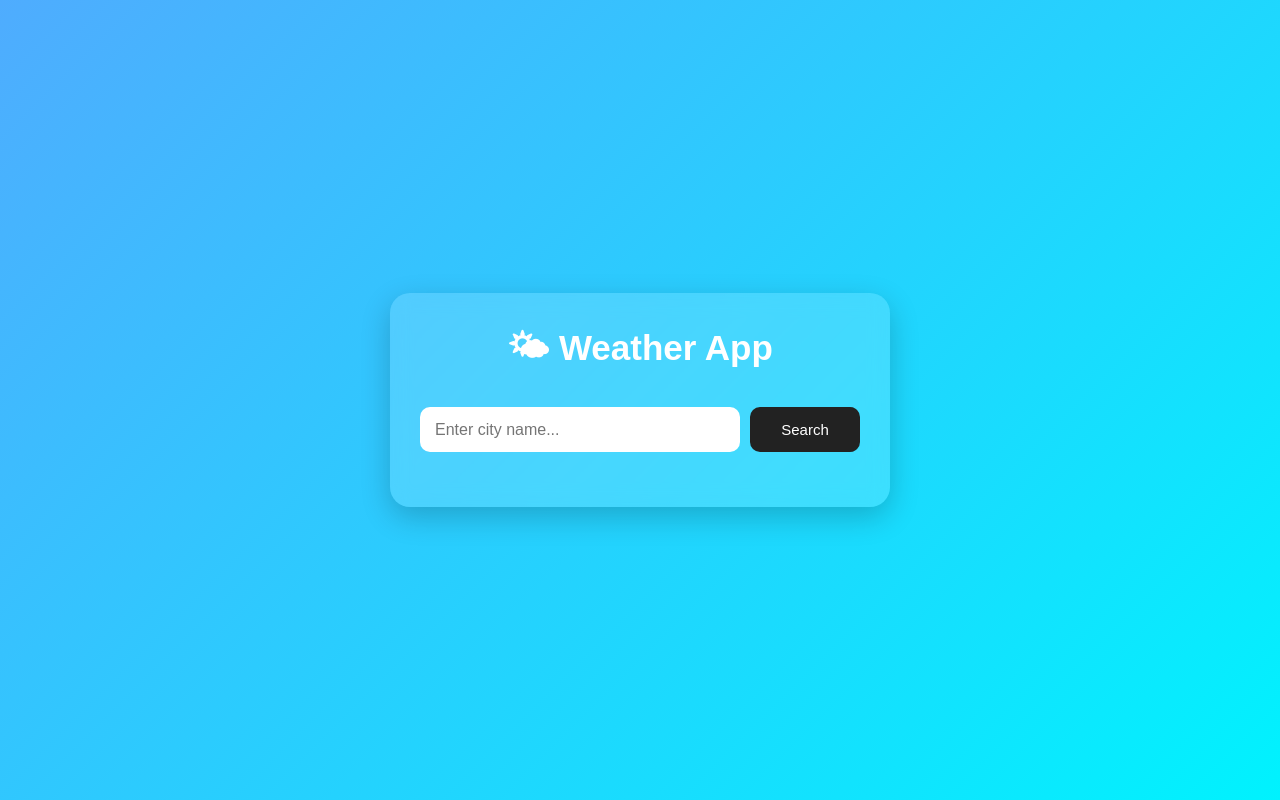
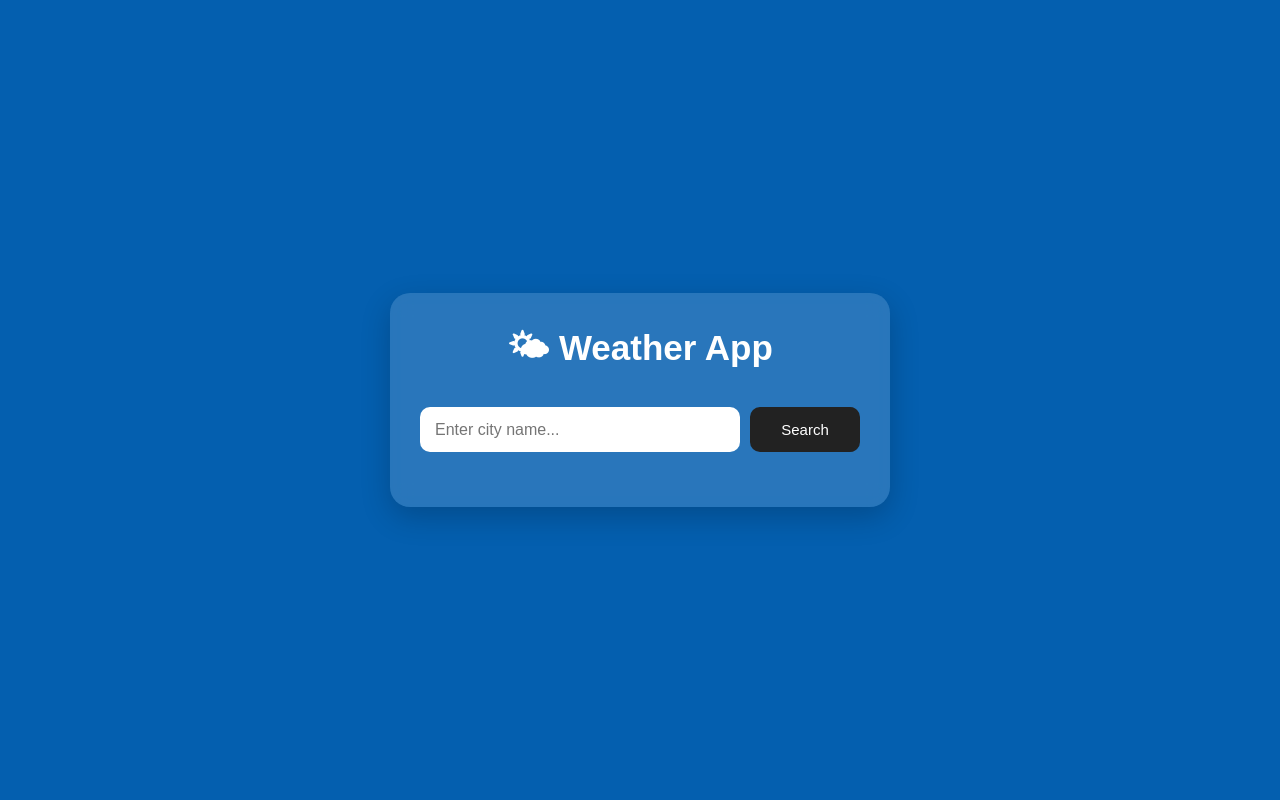
Before and after one commit to iabakkar/Weather-App, a plain HTML site: page index.html in a window 1280 px wide. Drawn offline with Linux system fonts and the light colour scheme.

Commit message:
update file

```diff
--- a/index.html
+++ b/index.html
@@ -16,7 +16,7 @@
 
         body {
             min-height: 100vh;
-            background: linear-gradient(135deg, #4facfe, #00f2fe);
+            background-color: #045faf;
             display: flex;
             justify-content: center;
             align-items: center;
```
